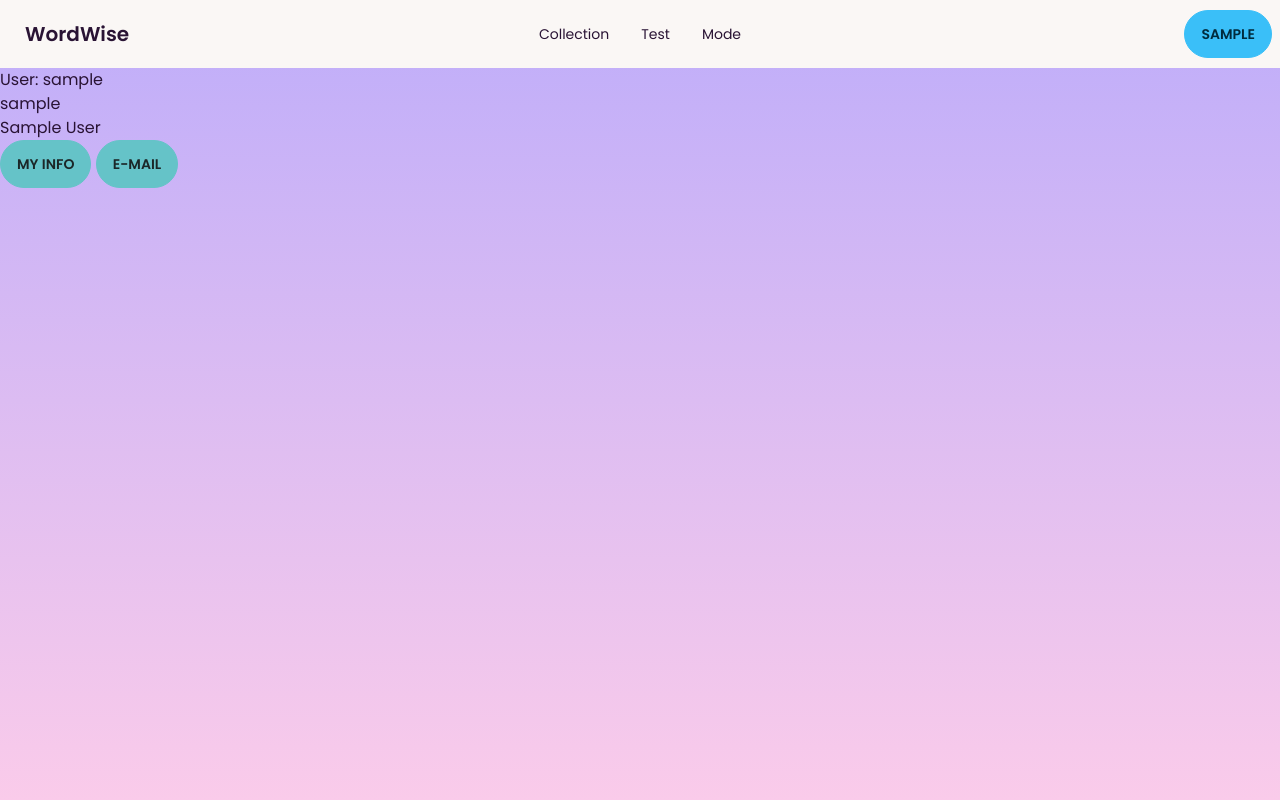
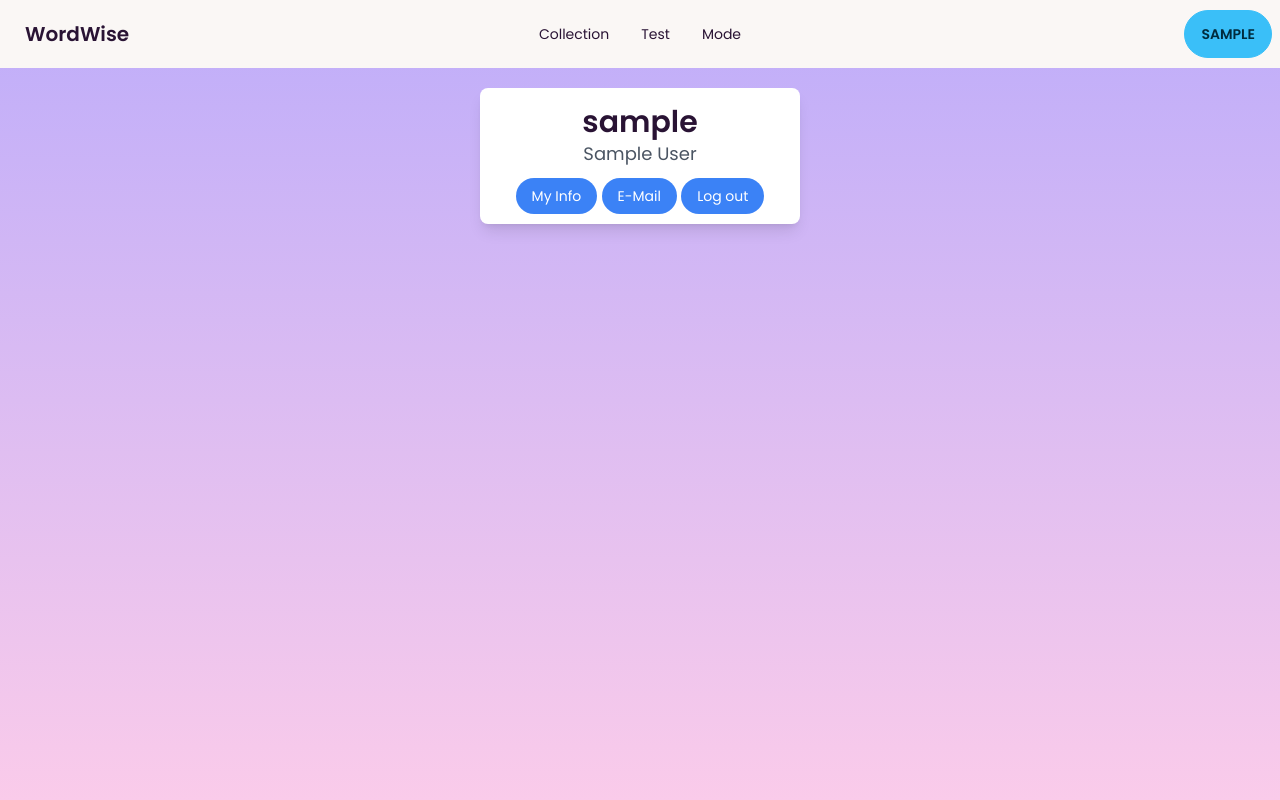
Before and after one commit to WordWiseProject/WordWise, a Django app: page /users/sample/ in a window 1280 px wide. Run offline with Django 4.2, Linux system fonts and the light colour scheme; the visitor is signed in with stand-in values (Sample User, id 1); data comes from the database, SQL or seed files in the repository; parts of the project's set-up code (start-up, migrations or seed data) failed here and were passed over; some libraries are stand-ins or nearby versions.

Commit message:
edit profile page

```diff
--- a/wordwise/templates/users/user_detail.html
+++ b/wordwise/templates/users/user_detail.html
@@ -9,34 +9,33 @@
     <link href="https://cdn.jsdelivr.net/npm/daisyui@3.9.3/dist/full.css"
           rel="stylesheet"
           type="text/css" />
-    <script src="https://cdn.tailwindcss.com"></script>
+    <!-- Include Tailwind CSS -->
+    <link href="https://cdn.jsdelivr.net/npm/tailwindcss@2.2.15/dist/tailwind.min.css"
+          rel="stylesheet" />
   </head>
   <body>
     {% include "base.html" %}
-    {% load static %}
-
-    {% block title %}
-      User:
-      {{ object.username }}
-    {% endblock title %}
     {% block content %}
-      <div class="container">
-        <div class="row">
-          <div class="col-sm-12">
-            <h2>{{ object.username }}</h2>
-            {% if object.name %}<p>{{ object.name }}</p>{% endif %}
-          </div>
-        </div>
+      <div class="bg-white rounded-lg shadow-lg p-4 text-center w-80 mx-auto mt-5">
+        <!-- Fixed width of 20rem (80 units) -->
+        <h2 class="text-3xl font-semibold">{{ object.username }}</h2>
+        {% if object.name %}
+          <p class="text-gray-600 text-lg">{{ object.name }}</p>
+          <!-- Fixed text size with text-lg class -->
+        {% endif %}
         {% if object == request.user %}
           <!-- Action buttons -->
-          <div class="row">
-            <div class="col-sm-12">
-              <a class="btn btn-primary" href="{% url 'users:update' %}" role="button">My Info</a>
-              <a class="btn btn-primary"
-                 href="{% url 'account_email' %}"
-                 role="button">E-Mail</a>
-              <!-- Your Stuff: Custom user template urls -->
-            </div>
+          <div class="mt-4">
+            <a class="bg-blue-500 text-white px-4 py-2 rounded-full hover:bg-blue-600 text-sm"
+               href="{% url 'users:update' %}"
+               role="button">My Info</a> <!-- Fixed text size with text-sm class -->
+            <a class="bg-blue-500 text-white px-4 py-2 rounded-full hover:bg-blue-600 mt-2 text-sm"
+               href="{% url 'account_email' %}"
+               role="button">E-Mail</a> <!-- Fixed text size with text-sm class -->
+            <a class="bg-blue-500 text-white px-4 py-2 rounded-full hover:bg-blue-600 mt-2 text-sm"
+               href="{% url 'account_logout' %}"
+               role="button">Log out</a> <!-- Fixed text size with text-sm class -->
+            <!-- Your Stuff: Custom user template URLs -->
           </div>
           <!-- End Action buttons -->
         {% endif %}
```
Also changed, not shown: wordwise/templates/users/user_form.html (+14 -20 lines).
